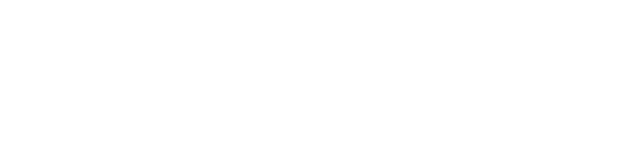
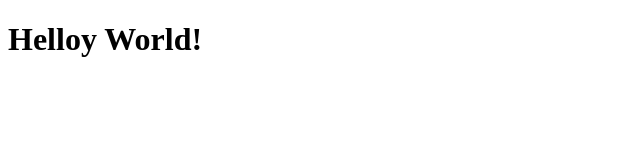
Before and after one commit to bvs72/jenius-test, a plain HTML site: page index.html in a window 1280 px wide. Shown: the whole page, without its empty margins (0-640 px from the left). Drawn offline with Linux system fonts and the light colour scheme.

Commit message:
Update index.html

```diff
--- a/index.html
+++ b/index.html
@@ -6,6 +6,6 @@
     <title>Document</title>
 </head>
 <body>
-
+    <h1>Helloy World!</h1>
 </body>
 </html>
```
